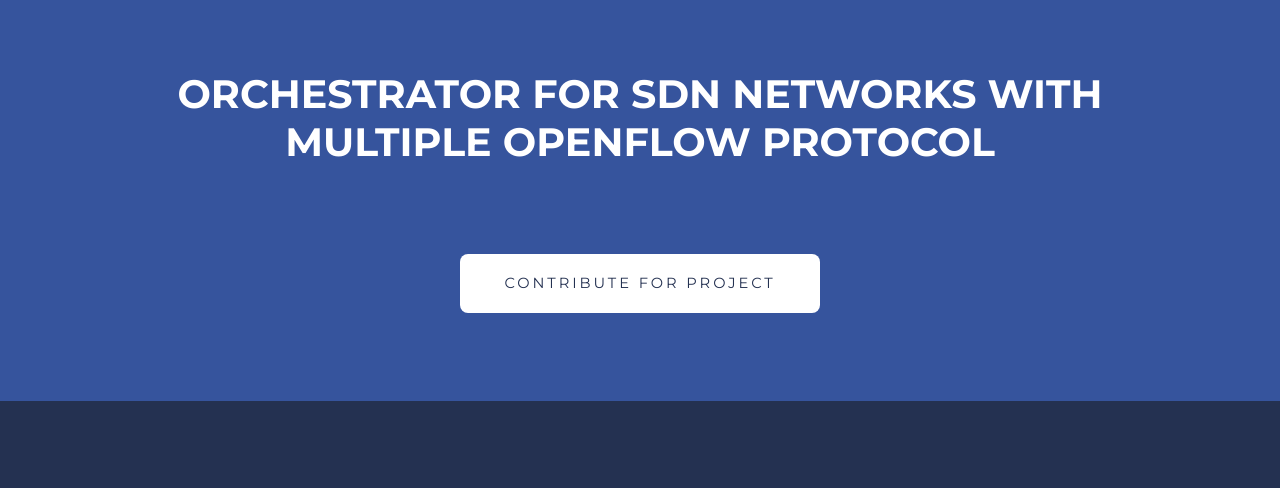
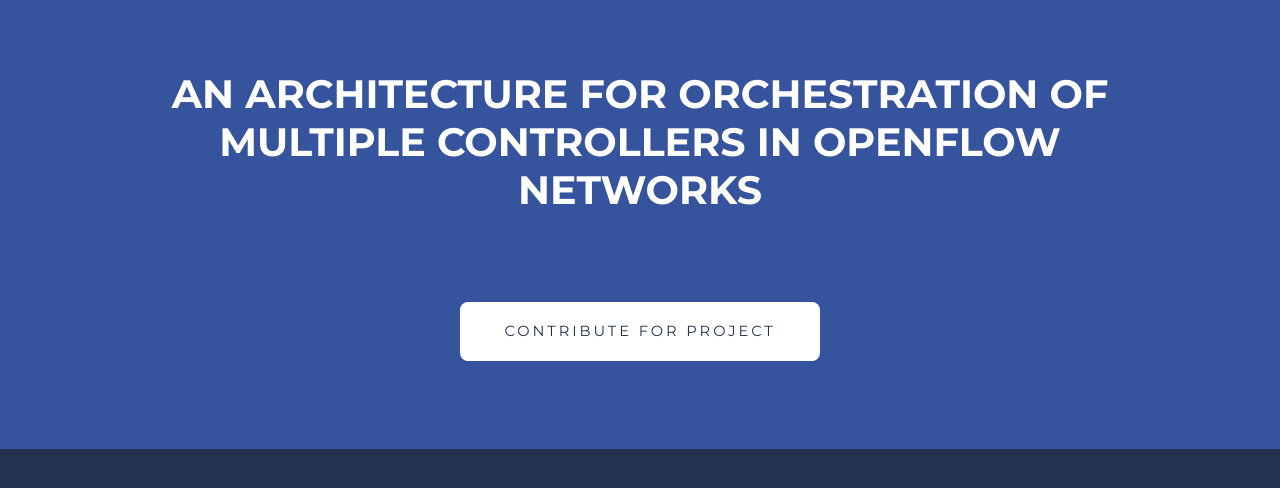
Before and after one commit to marcelofrate/orchflow.github.io, a plain HTML site: page index.html in a window 1280 px wide. Shown: the part 150-638 px from the top of the page. Drawn offline with Linux system fonts and the light colour scheme.

Commit message:
Update index.html
Mudança do título

```diff
--- a/index.html
+++ b/index.html
@@ -23,7 +23,7 @@
 	<div id="featured">
 		<div class="container">
 			<div class="title">
-				<h2>Orchestrator for SDN networks with multiple OpenFlow protocol</h2>
+				<h2>An architecture for orchestration of multiple controllers in OpenFlow networks</h2>
 		</div>
 		<ul class="actions">
 			<li><a href="https://github.com/OrchFlow/OrchFlow" class="button">Contribute for project</a></li>
```
